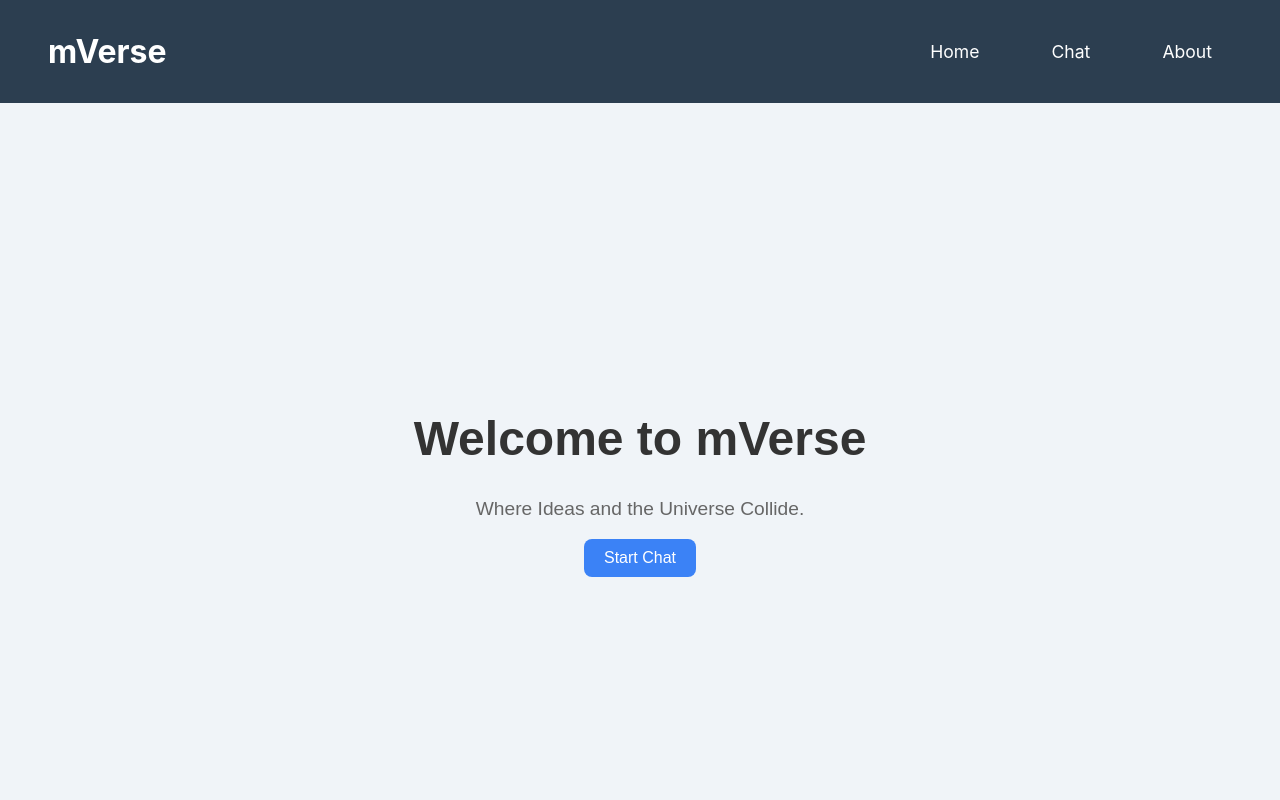
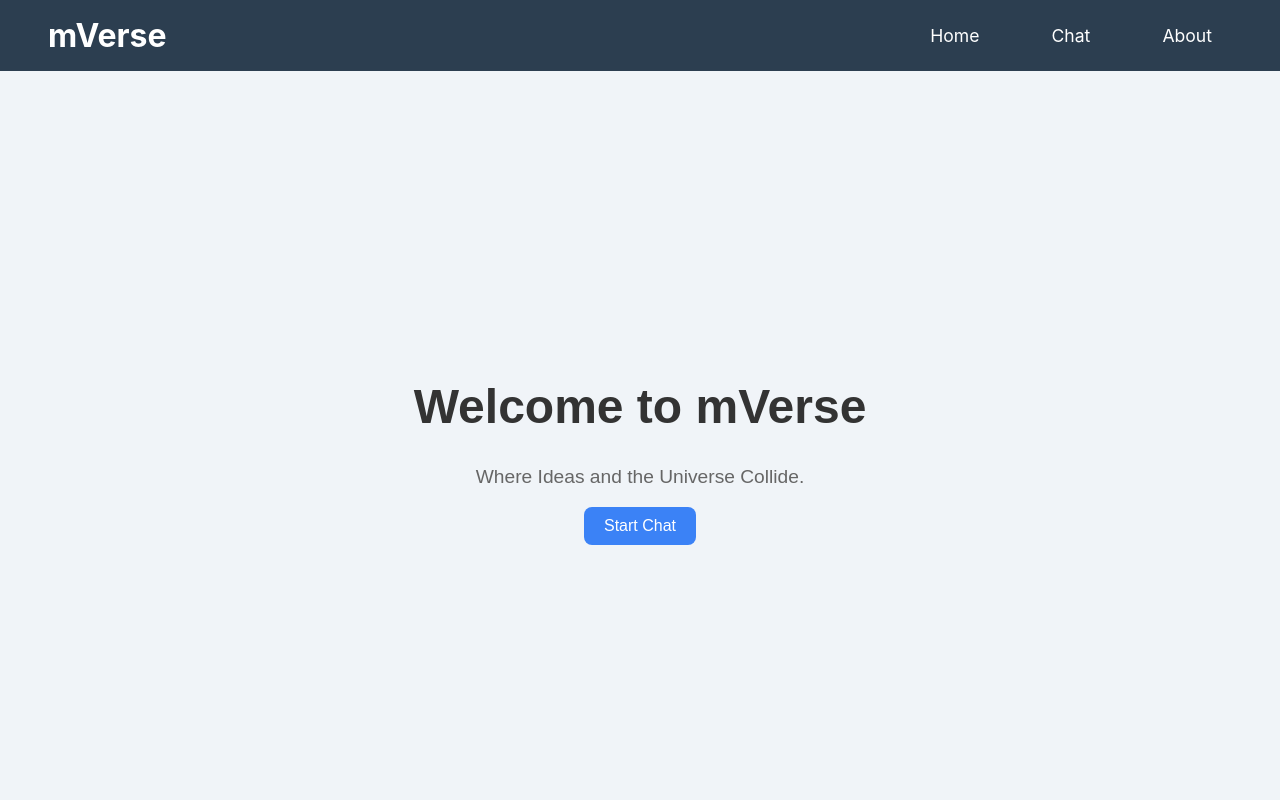
Before and after one commit to ManishShettigar253/m-verse, a React (Create React App) app in the folder client/: page / in a window 1280 px wide. Shown: the top 800 px of the page. Built offline with nearby package versions, Linux system fonts and the light colour scheme; the HTML template or start-up script is replaced by a standard one.

Commit message:
made logo clickable

```diff
--- a/client/src/components/Navbar.jsx
+++ b/client/src/components/Navbar.jsx
@@ -9,8 +9,8 @@
 
   return (
     <nav>
-      <div className="logo">
-        mVerse
+      <div>
+        <Link className="logo" to="/" onClick={toggleMenu}>mVerse</Link>
       </div>
 
       {/* Hamburger button for mobile and tablet view */}
```
